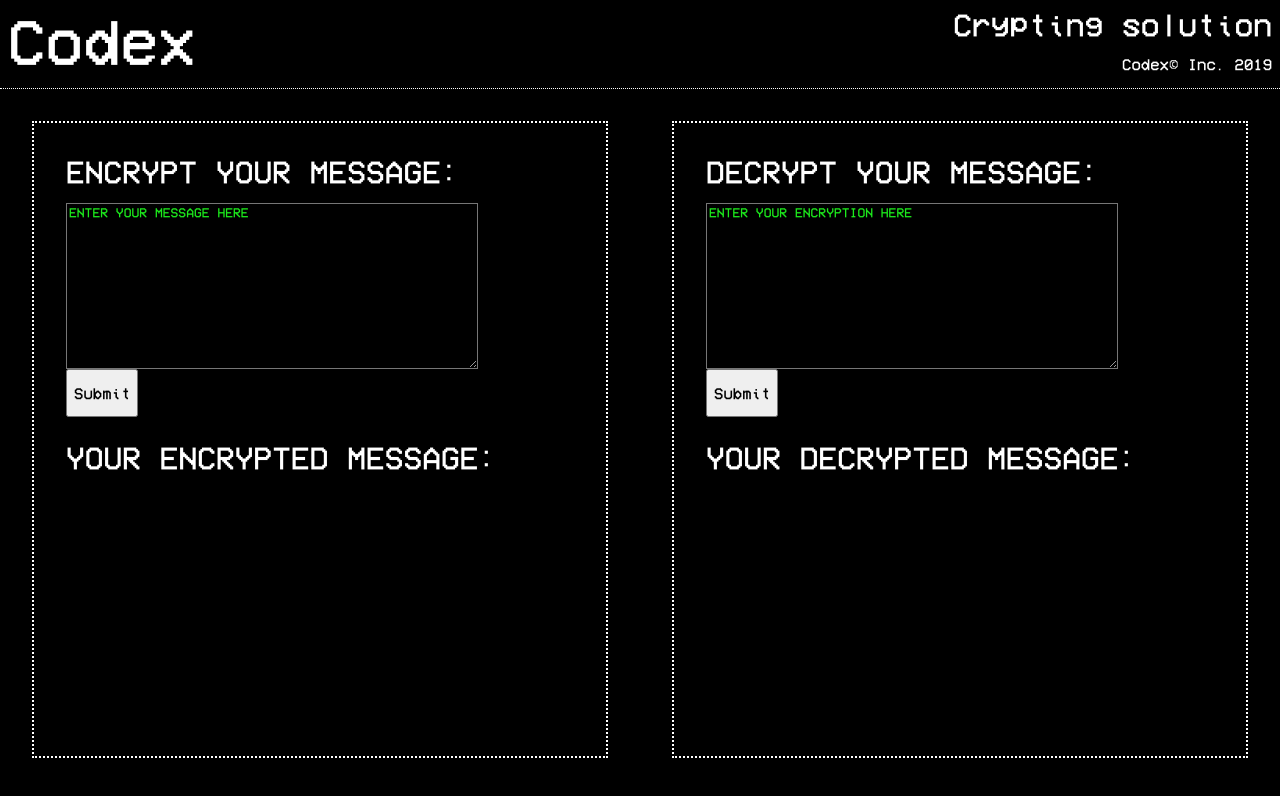
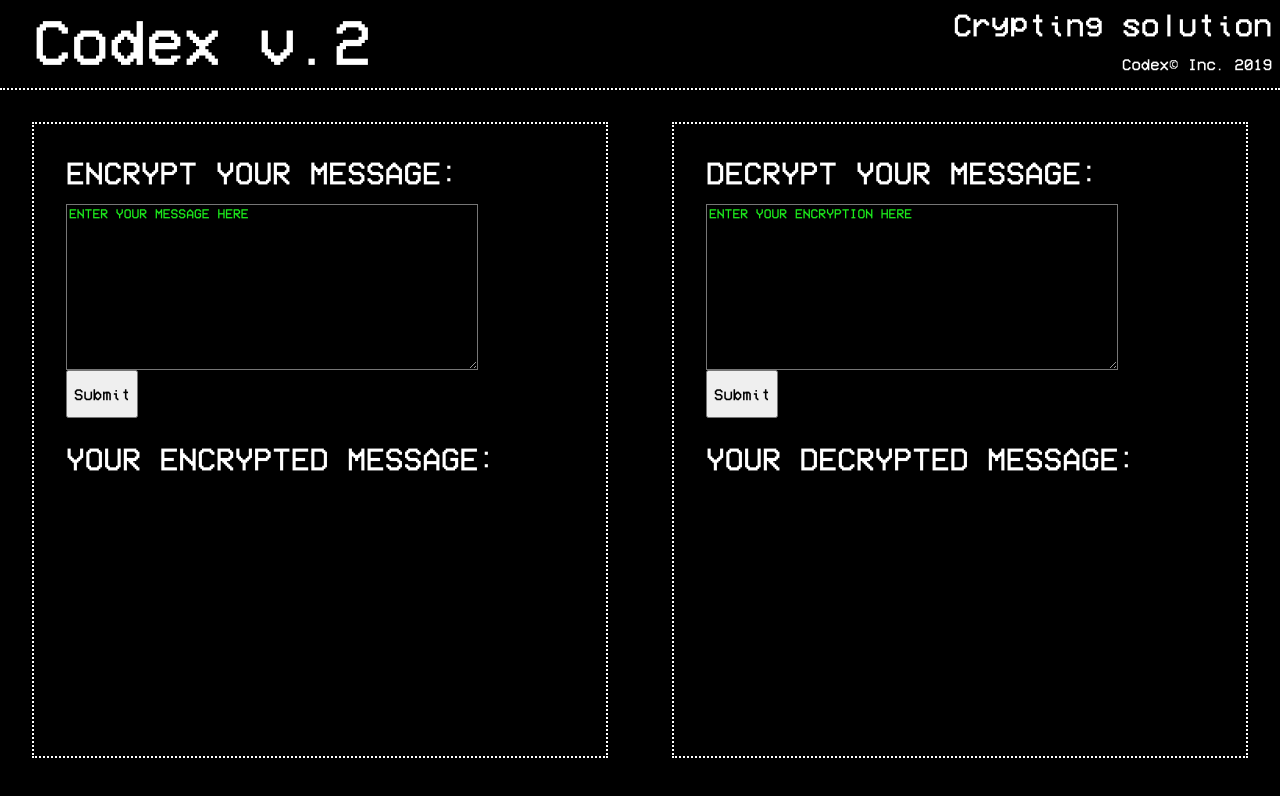
Before and after one commit to Quartzzzz/simple_crypto, a plain HTML site: page index.html in a window 1280 px wide. Drawn offline with Linux system fonts and the light colour scheme.

Commit message:
final touch

```diff
--- a/index.html
+++ b/index.html
@@ -9,7 +9,7 @@
 	<header>
 		<div class="header">
 			<div class="main-title title">
-				<h1>Codex</h1>
+				<h1>Codex v.2</h1>
 			</div>
 			<div class="slogan">
 				<p>Crypting solution</p>
--- a/style.css
+++ b/style.css
@@ -75,10 +75,11 @@ body {
 	display: flex;
 	padding: 0.5em;
 	padding-bottom: 1em;
-	border-bottom: 1px dotted white;
+	border-bottom: 2px dotted white;
 }
 .main-title {
 		font-size: 4em;
+		margin-left: 0.4em;
 }
 .slogan {
 	margin-left: auto;
```
